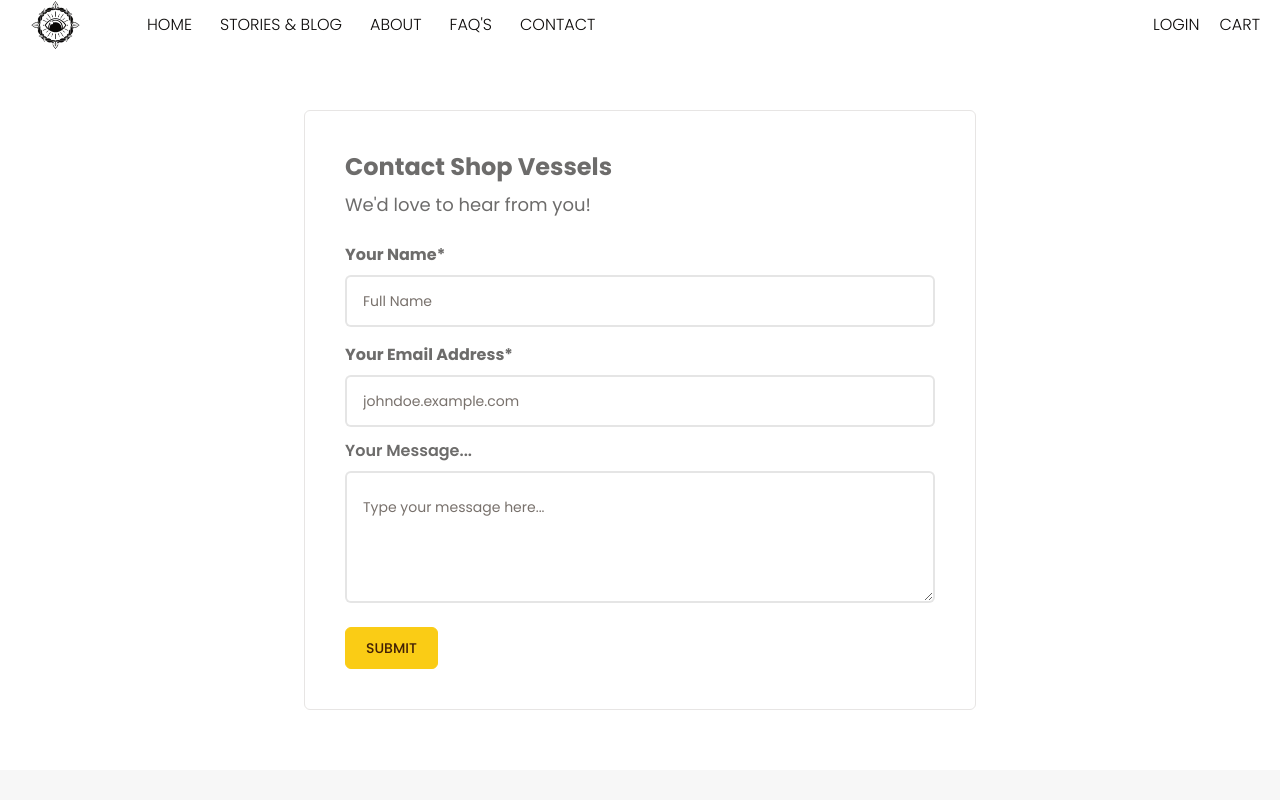
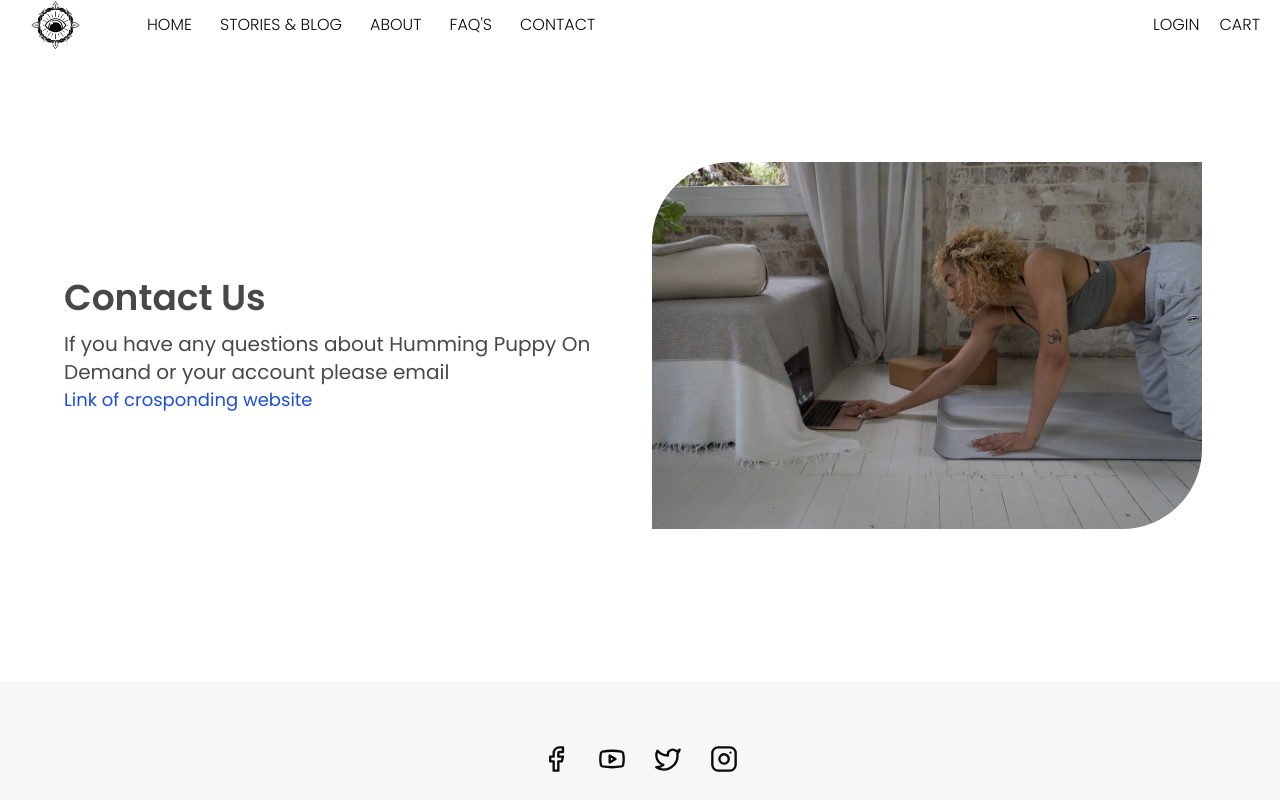
Before and after one commit to shop-vessels/shopvessels, a Next.js app: page /contact-form in a window 1280 px wide. Shown: the top 800 px of the page. Built offline with nearby package versions, Linux system fonts and the light colour scheme.

Commit message:
final commit of the night

```diff
--- a/src/app/_components/herosection/herosection.jsx
+++ b/src/app/_components/herosection/herosection.jsx
@@ -24,12 +24,12 @@
             HUMMING PUPPY ON DEMAND
           </p>
           <p className="font-semibold text-lg mt-7">
-            Yoga that resonates amongst home's luxuries.{" "}
+            Yoga that resonates amongst home&apos;s luxuries.{" "}
           </p>
           <p className="sm:text-lg mt-8">
             Pause to practice whenever or wherever you wish. From
-            strength-building flows to restorative practices, weve taken time to
-            create classes that align with abundant schedules, full lives and
+            strength-building flows to restorative practices weve taken time to
+            create classes that align with abundant schedules full lives and
             ever changing responsibilities.
           </p>
           <Button className="text-lg font-semibold px-6 py-6 mt-8 sm:w-auto w-full">
--- a/src/app/_components/offer/offering/offer.jsx
+++ b/src/app/_components/offer/offering/offer.jsx
@@ -22,12 +22,13 @@
               EXPLORE A COMPLIMENTARY OFFERING
             </p>
             <p className="lg:w-[400px] mt-5 md:text-lg text-foreground/55">
-              A gentle slow flow for sticky hips and those times when you're a
-              little low on energy. We add in shapes like lizard lunge, yogi
-              squat & deer pose - gentle but with intensity - to stretch out.
-              This Mellow Hum is a Slow Flow offering, so we move more than we
-              do in a Yin practice, but not so much as our Vinyasa practice.
-              Like Goldilocks - not too little, not too light but just right!
+              A gentle slow flow for sticky hips and those times when
+              you&apos;re a little low on energy. We add in shapes like lizard
+              lunge yogi squat & deer pose gentle but with intensity - to
+              stretch out. This Mellow Hum is a Slow Flow offering so we move
+              more than we do in a Yin practice but not so much as our Vinyasa
+              practice. Like Goldilocks not too little, not too light but just
+              right
             </p>
             <Button className="text-xl py-6 sm:w-auto w-full mt-9 text-foreground/55">
               Try A Class On Us
--- a/src/app/contact-form/page.jsx
+++ b/src/app/contact-form/page.jsx
@@ -1,120 +1,29 @@
-"use client";
+import React from "react";
+import Image from "next/image";
+import image from "../../../public/images/contactus/contactUs.jpg";
 
-import { Textarea } from "@/components/ui/textarea";
-
-import { Input } from "@/components/ui/input";
-import { forwardRef } from "react";
-import { Button } from "@/components/ui/button";
-import * as yup from "yup";
-import { useForm } from "react-hook-form";
-import { yupResolver } from "@hookform/resolvers/yup";
-
-const Page = () => {
-  const userSchema = yup.object().shape({
-    name: yup.string().required("Please enter your name"),
-    email: yup.string().required("Please enter a valid email address"),
-    message: yup.string().min(20,"Must be at least 20 characters long").max(400).required("Please enter a message"),
-  });
-
-  const {
-    register,
-    handleSubmit,
-    formState: { errors },
-  } = useForm({ resolver: yupResolver(userSchema) });
-
-  const onsubmit = (data) => {
-    console.log(data);
-  };
-
+const page = () => {
   return (
-    <div className="p-5">
-      <form
-        className="p-5 lg:p-10 w-full max-w-2xl border mx-auto mt-10 rounded-md"
-        onSubmit={handleSubmit(onsubmit)}
-      >
-        {/* <h1 className="text-center md:text-3xl text-2xl font-bold text-foreground/60">
-        Contact Us
-      </h1> */}
-        <h2 className="font-bold text-foreground/60 text-2xl">
-          Contact Shop Vessels
-        </h2>
-        <p className="text-lg mt-2 text-foreground/60">
-          We&apos;d love to hear from you!
+    <div className="flex lg:flex-row flex-col w-full justify-between items-center lg:gap-6 gap-12 sm:px-16 px-3 lg:py-28 py-16">
+      <div className="text-foreground/75 w-full md:px-0 px-3 ">
+        <p className="md:text-4xl text-3xl font-semibold ">Contact Us</p>
+        <p className="md:text-xl text-lg mt-3">
+          If you have any questions about Humming Puppy On Demand or your
+          account please email
         </p>
-        <div className="flex flex-col mt-2">
-          <InputBox
-            type="text"
-            title={"Your Name*"}
-            id="name"
-            placeholder="Full Name"
-            {...register("name")}
-            error={errors.name?.message}
-          />
-
-          <InputBox
-            type="email"
-            title={"Your Email Address*"}
-            id="password"
-            placeholder="johndoe.example.com"
-            {...register("email")}
-            error={errors.email?.message}
-          />
-          <label
-            htmlFor="text-area"
-            className="mt-3 text-base font-semibold text-foreground/60"
-          >
-            Your Message...
-          </label>
-
-          <Textarea
-            name="textarea"
-            id="text-area"
-            cols="10"
-            rows="4"
-            className={`outline-none  w-full border-2 border-black/10 mt-2 py-6 px-4 ${
-              errors.message?.message ? " border-red-600" : ""
-            }`}
-
-            placeholder="Type your message here..."
-            {...register("message")}
-            error={errors.message?.message}
-          />
-          {errors && <p className="text-red-600 mt-2 text-sm">{errors.message?.message}</p>}
-        </div>
-        <Button
-          className="uppercase border border-primary px-5 py-5  mt-4 "
-          type="submit"
-        >
-          submit
-        </Button>
-      </form>
+        <p className="text-blue-700 text-lg ">Link of crosponding website</p>
+      </div>
+      <div className="w-full  ">
+        <Image
+          src={image}
+          width={550}
+          height={550}
+          alt="image"
+          className="rounded-ss-[80px] rounded-br-[80px] lg:mx-0 mx-auto"
+        />
+      </div>
     </div>
   );
 };
 
-const InputBox = forwardRef(({ title, error, ...props }, ref) => {
-  return (
-    <div className="mt-4">
-      <label
-        htmlFor={props?.id}
-        className="inline-block text-foreground/60 font-bold"
-      >
-        {title}
-      </label>
-      <div>
-        <Input
-          ref={ref}
-          className={` outline-none  w-full border-2 border-black/10 mt-2 py-6 px-4 ${
-            error ? " border-red-600" : ""
-          }`}
-          {...props}
-        />
-        {error && <p className="text-red-600 mt-2 text-sm">{error}</p>}
-      </div>
-    </div>
-  );
-});
-
-InputBox.displayName = "InputBox";
-
-export default Page;
+export default page;
```
Also changed, not shown: public/images/contactus/contactUs.jpg (added), public/images/ourValues/welcome.png (added).
